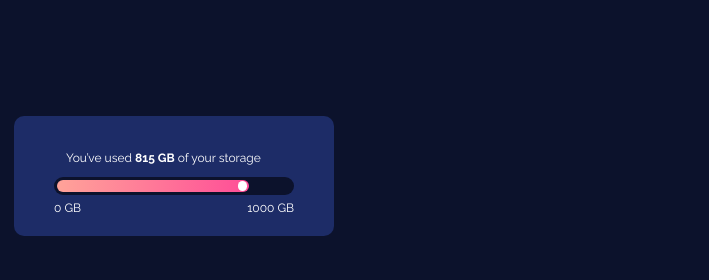
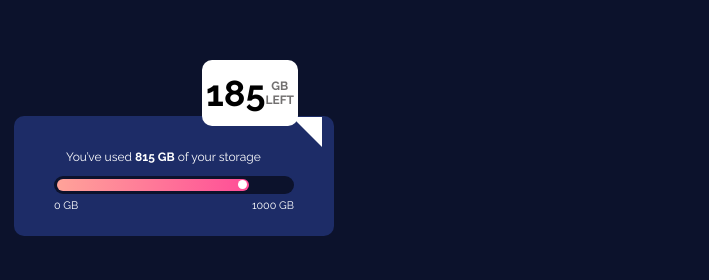
Before and after one commit to maenad/fylo_fem, a plain HTML site: page index.html in a window 1280 px wide. Shown: the part 224-504 px from the top of the page, 571-1280 px from the left. Drawn offline with Linux system fonts and the light colour scheme.

Commit message:
background & text box

```diff
--- a/index.html
+++ b/index.html
@@ -25,6 +25,10 @@
     </div>
   </div>
   <div class="second">
+    <div class="gb-left">
+      <div class="spike">&nbsp</div>
+        <span>185</span> &nbsp&nbspGB Left
+      </div>
     <div class="space-info">
       You’ve used <span>815 GB</span> of your storage
     </div>
@@ -45,10 +49,6 @@
     </div>
   </div>
 </div>
-  <!-- <div class="gb-left">
-    185 GB Left
-  </div> -->
-</div>
     <!-- <div class="attribution">
       Challenge by <a href="https://www.frontendmentor.io?ref=challenge" target="_blank">Frontend Mentor</a>.
       Coded by <a href="#">Your Name Here</a>.
--- a/styles/style.scss
+++ b/styles/style.scss
@@ -8,10 +8,10 @@
 
 body {
   background-color: $very-dark-blue;
-  /*     background-image: url('/images/bg-desktop.svg');
+background-image: url('/images/bg-desktop.svg');
     background-repeat: no-repeat;
-    background-size: cover;
- */
+    background-position-y: 120%;
+    background-size: 100%;
   color: white;
   font-family: "Raleway", sans-serif;
 }
@@ -137,14 +137,44 @@ body {
           display: flex;
           justify-content: space-between;
           margin-top: 0.5em;
+          font-size: 0.9em;;
+
       }
     }
   }
 
   .gb-left {
     background-color: white;
+    width: 30%;
     color: black;
-    position: absolute;
+    margin-top: -6em;
+    margin-right: 3em;
+    align-self: flex-end;
+    display: flex;
+    justify-content: center;
+    align-items: center;
+    text-transform: uppercase;
+    color: rgb(114, 112, 112);
+    font-weight: 700;
+    padding: 1em;
+    border-radius: 10px;
+
+    span {
+        font-size: 3em;
+        color: black;
+    }
+
+    .spike {
+        width: 0;
+        height: 0;
+        border-top: 30px solid white;
+        border-left: 30px solid transparent;
+        box-sizing: content-box;
+        margin-left: 9.5em;
+        margin-top: 6.5em;
+        position: absolute;
+    }
+
   }
 }
 
```
Also changed, not shown: styles/style.css.
